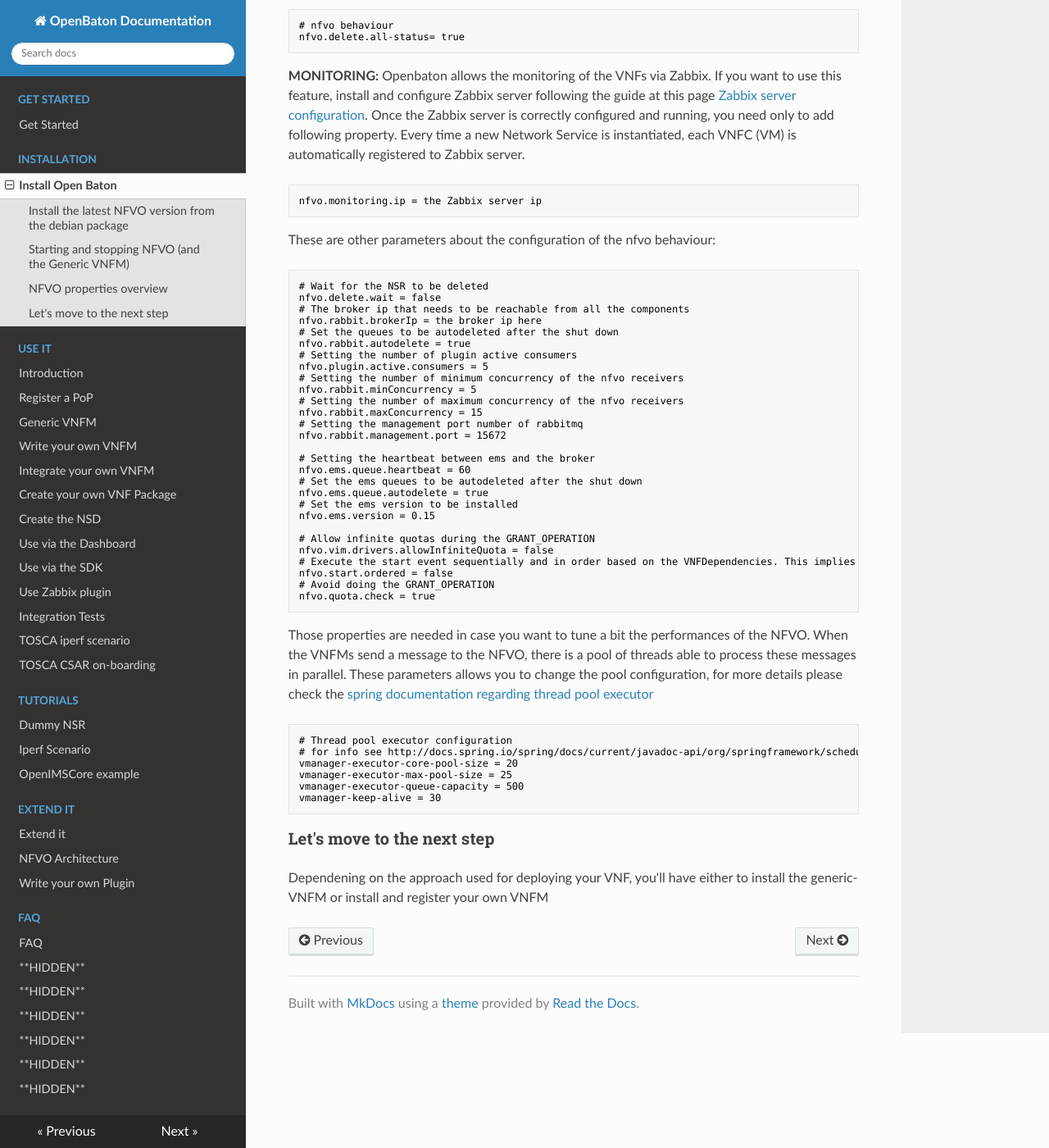
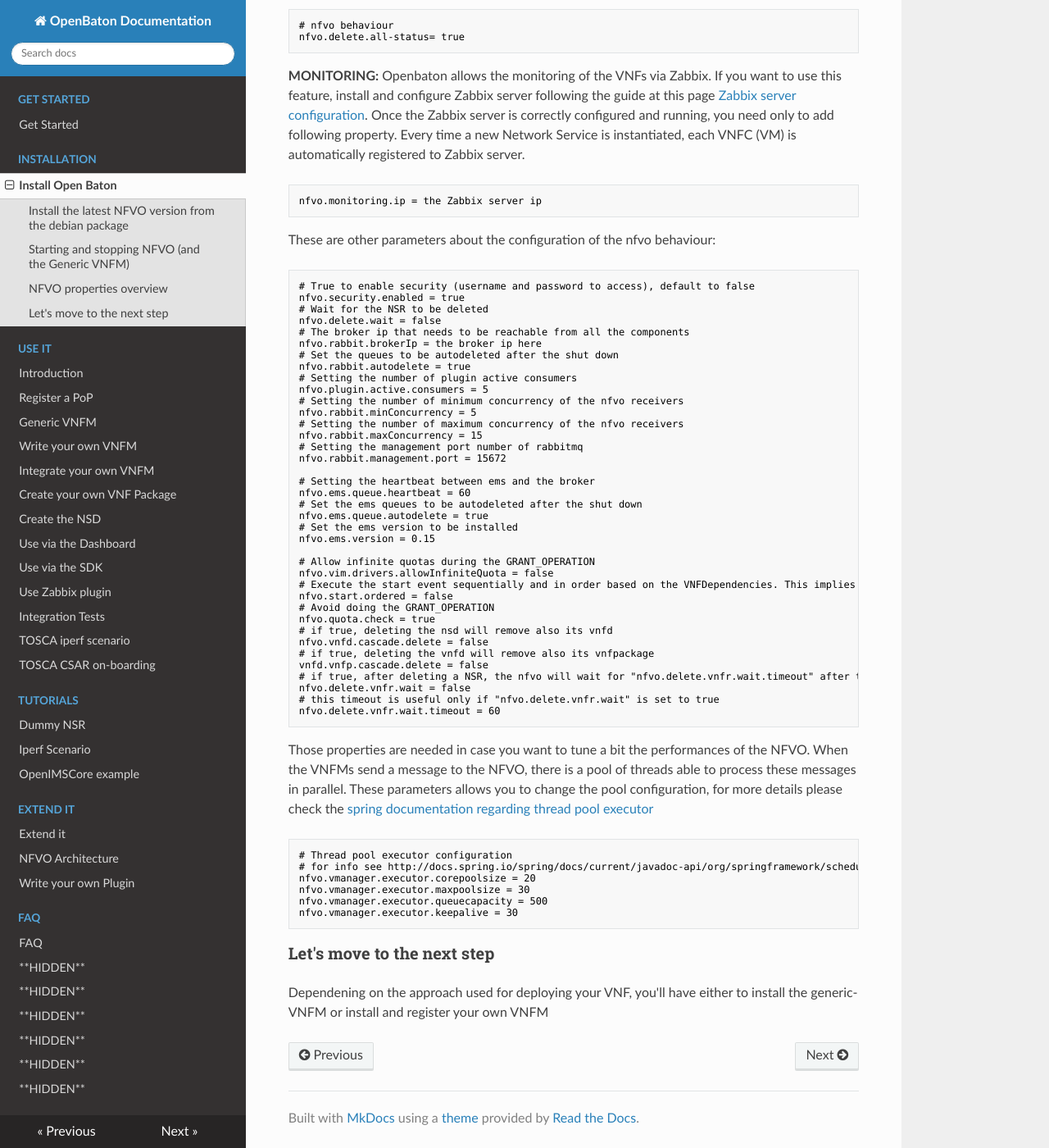
Before and after one commit to openbaton/docs, an MkDocs documentation site: the page built from docs/nfvo-installation.md, in a window 1280 px wide and 1400 px high, scrolled down 4932 px. Shown: the whole window at 82% size. Built offline with MkDocs 1.6.1, drawn with Linux system fonts in a browser that asks for light colours; nearby versions of some CDN libraries; old or Windows-style settings are respelled for this version of MkDocs.

Commit message:
Added missing properties

````diff
--- a/docs/nfvo-installation.md
+++ b/docs/nfvo-installation.md
@@ -239,6 +239,8 @@
 
 These are other parameters about the configuration of the nfvo behaviour:
 ```properties
+# True to enable security (username and password to access), default to false
+nfvo.security.enabled = true
 # Wait for the NSR to be deleted
 nfvo.delete.wait = false
 # The broker ip that needs to be reachable from all the components
@@ -267,16 +269,24 @@
 nfvo.start.ordered = false
 # Avoid doing the GRANT_OPERATION
 nfvo.quota.check = true
+# if true, deleting the nsd will remove also its vnfd
+nfvo.vnfd.cascade.delete = false
+# if true, deleting the vnfd will remove also its vnfpackage
+vnfd.vnfp.cascade.delete = false
+# if true, after deleting a NSR, the nfvo will wait for "nfvo.delete.vnfr.wait.timeout" after that timeout the VMs and VNFR will be deleted anyway from the NFVO
+nfvo.delete.vnfr.wait = false
+# this timeout is useful only if "nfvo.delete.vnfr.wait" is set to true
+nfvo.delete.vnfr.wait.timeout = 60
 ```
 
 Those properties are needed in case you want to tune a bit the performances of the NFVO. When the VNFMs send a message to the NFVO, there is a pool of threads able to process these messages in parallel. These parameters allows you to change the pool configuration, for more details please check the [spring documentation regarding thread pool executor](http://docs.spring.io/spring/docs/current/javadoc-api/org/springframework/scheduling/concurrent/ThreadPoolTaskExecutor.html)
 ```properties
 # Thread pool executor configuration
 # for info see http://docs.spring.io/spring/docs/current/javadoc-api/org/springframework/scheduling/concurrent/ThreadPoolTaskExecutor.html
-vmanager-executor-core-pool-size = 20
-vmanager-executor-max-pool-size = 25
-vmanager-executor-queue-capacity = 500
-vmanager-keep-alive = 30
+nfvo.vmanager.executor.corepoolsize = 20
+nfvo.vmanager.executor.maxpoolsize = 30
+nfvo.vmanager.executor.queuecapacity = 500
+nfvo.vmanager.executor.keepalive = 30
 ```
 
 ### Let's move to the next step
````
